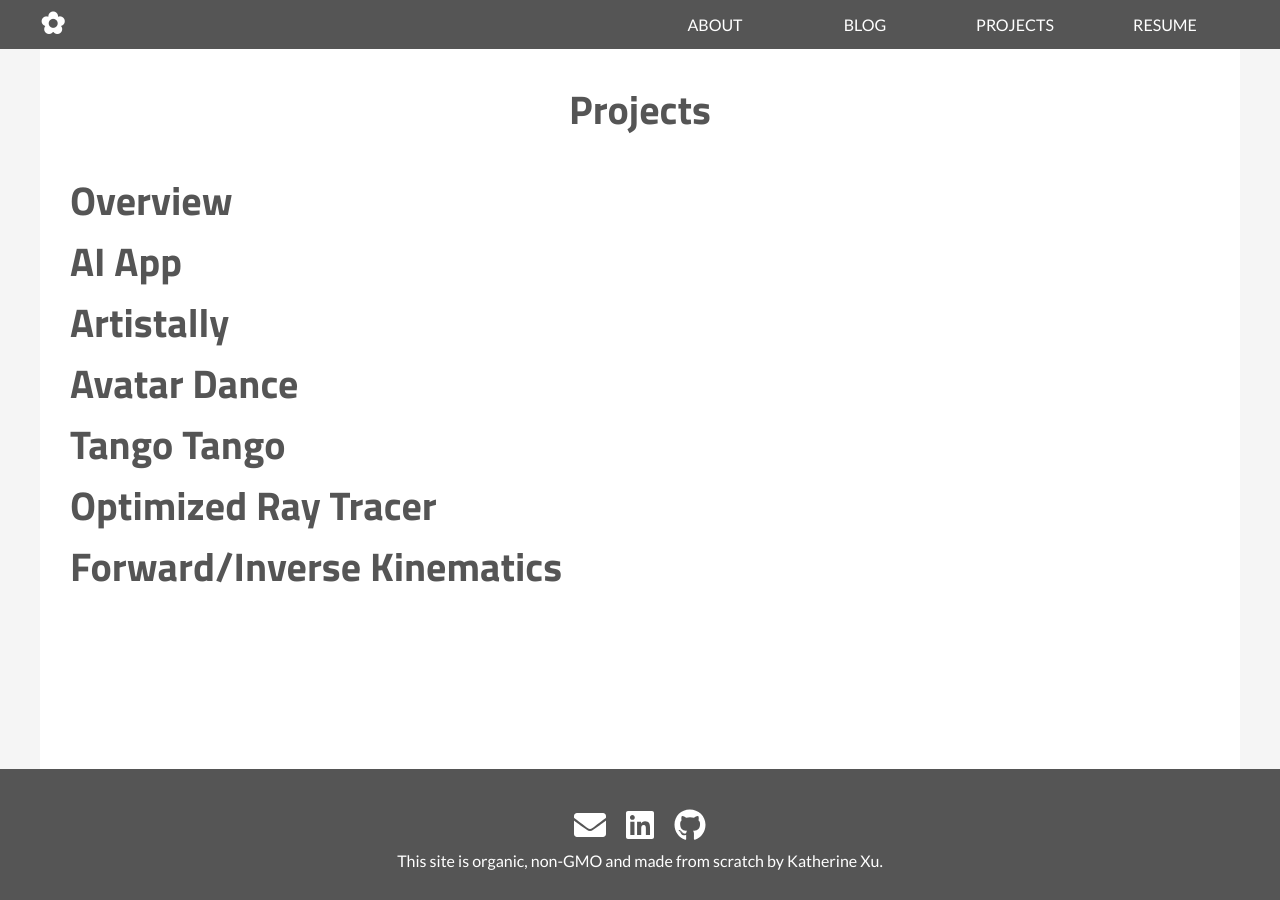
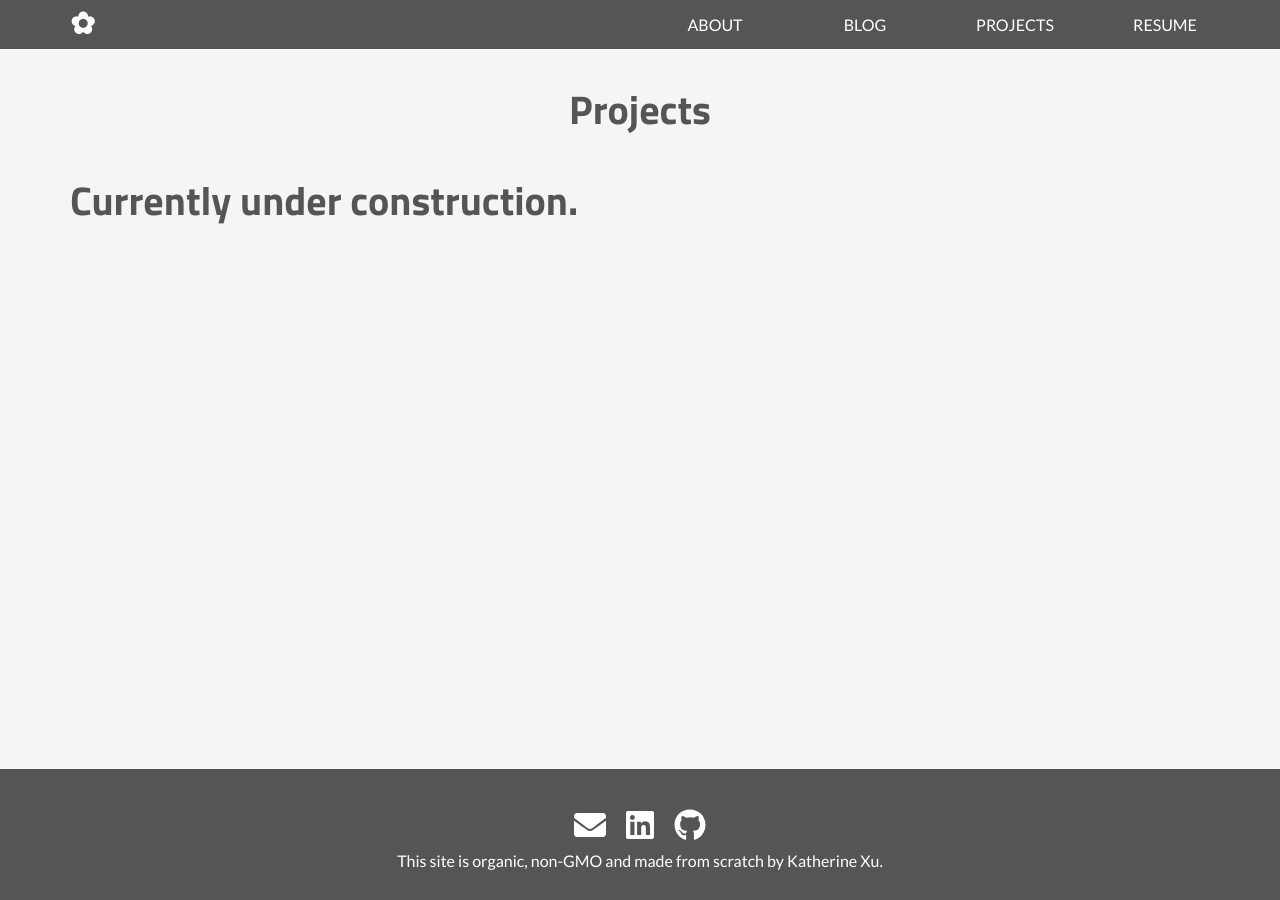
Before and after one commit to zhixu/zhixu.github.io, a Jekyll site: the page built from pages/projects.html, in a window 1280 px wide. Built offline with Jekyll 4.4.1, drawn with Linux system fonts in a browser that asks for light colours; nearby versions of some CDN libraries.

Commit message:
Shrunk assets and added aimations

```diff
--- a/_includes/head.html
+++ b/_includes/head.html
@@ -10,4 +10,5 @@
   {% if jekyll.environment == 'production' and site.google_analytics %}
     {% include google-analytics.html %}
   {% endif %}
+  <title>Katherine Xu</title>
 </head>
--- a/_layouts/splash.html
+++ b/_layouts/splash.html
@@ -7,14 +7,16 @@
         <main class="splash__main" aria-label="Content">
             <div class="splash__content">
                 <div class="svg-animate">
-                {% include_relative /assets/images/test.svg %}
+                    {% include_relative /assets/images/helloworld.svg %}
                 </div>
                 <h1 class="splash__header">Katherine Xu codes, draws and drinks coffee.</h1>
             </div>
+        </main>
 
         {% assign default_paths = site.pages | map: "path" %}
             {% assign page_paths = site.header_pages | default: default_paths %}
             {% if page_paths %}
+            <div class="splash__nav">
                 <nav class="nav">
                     <ul class="nav__list">
                         {% for path in page_paths %}
@@ -27,8 +29,8 @@
                         {% endfor %}
                     </ul>
                 </nav>
+            </div>
             {% endif %}
-    </main>
         <script src="../assets/js/svg-animate.js"></script>
     </body>
 
--- /dev/null
+++ b/_sass/_animations.scss
@@ -0,0 +1,35 @@
+@keyframes fadeInUp {
+    0% {
+      opacity: 0;
+      transform: translate3d(0, 100%, 0);
+    }
+
+    100% {
+      opacity: 1;
+      transform: none;
+    }
+  }
+
+  @keyframes slideInUp {
+    0% {
+      // opacity: 0;
+      transform: translate3d(0, 100%, 0);
+    }
+
+    100% {
+      // opacity: 1;
+      transform: none;
+    }
+  }
+
+  @keyframes slideOutUp {
+    0% {
+      opacity: 1;
+      transform: none;
+    }
+
+    100% {
+      opacity: 0;
+      transform: translate3d(0, 100%, 0);
+    }
+  }
--- a/assets/main.scss
+++ b/assets/main.scss
@@ -5,6 +5,8 @@
 @charset "utf-8";
 
 //@import "minima";
+
+@import "animations";
 
 // google fonts
 // @import url(https://fonts.googleapis.com/css?family=Lato|Montserrat:700);
@@ -80,6 +82,7 @@ h6 { font-size: 2rem;
     display: grid;
     grid-template-columns: unquote("1fr [content-col-start] minmax(40rem, 120rem) [content-col-end content-end] 1fr");
     grid-template-rows: unquote("[navbar-start] auto [navbar-end content-row-begin] 1fr [content-row-end footer-start] auto [footer-end]");
+    // overflow: hidden;
 }
 
 .header {
@@ -89,8 +92,11 @@ h6 { font-size: 2rem;
 .content {
     grid-row: 2 / 3;
     grid-column: 2 / 3;
-    background-color: #fff;
     padding: 3rem;
+
+    &--slideInUp {
+        animation: slideInUp .5s ease-out;
+    }
 }
 
 .page {
@@ -120,20 +126,34 @@ h6 { font-size: 2rem;
 /* ---------------------------------- */
 .splash {
     &__container {
-        width: 100vw;
-        height: 100vh;
         display: grid;
         grid-template-rows: repeat(3, 1fr);
-        grid-template-columns: repeat(3, 1fr);
+        grid-template-columns: 1fr 70vw 1fr;
         align-items: center;
         justify-items: center;
         text-align: center;
         background-color: $color-gray-light;
+        overflow: hidden;
+        animation: fadeInUp 1s ease-out;
     }
 
     &__main {
         grid-row: 2 / 3;
         grid-column: 2 / 3;
+    }
+
+    &__nav {
+        background-color: $color-gray-dark;
+        width: 100%;
+        grid-row: 3 / 3;
+        grid-column: 1 / 4;
+        align-self: end;
+        justify-self: center;
+        display: grid;
+        grid-template-columns: repeat(3, 1fr);
+        > .nav {
+            grid-column: 2 / 3;
+        }
     }
 }
 
@@ -153,7 +173,7 @@ h6 { font-size: 2rem;
     }
 
     &__title {
-        display: inline-block;
+        padding-left: 3rem;
         align-self: start;
     }
 
--- a/pages/projects.html
+++ b/pages/projects.html
@@ -4,16 +4,4 @@ permalink: /projects/
 layout: page
 ---
 
-<h1>Overview</h1>
-
-<h1>AI App</h1>
-
-<h1>Artistally</h1>
-
-<h1>Avatar Dance</h1>
-
-<h1>Tango Tango</h1>
-
-<h1>Optimized Ray Tracer</h1>
-
-<h1>Forward/Inverse Kinematics</h1>
+<h1>Currently under construction.</h1>
--- a/pages/resume.html
+++ b/pages/resume.html
@@ -3,7 +3,7 @@ title: Resume
 permalink: /resume/
 layout: page
 ---
-<p class="page__subtitle">PDF version is available <a href="#">here</a> for download.</p>
+<p class="page__subtitle">PDF version is available <a href="/assets/CV_XuKatherine_fin.pdf">here</a> for download.</p>
 <div class="resume__container">
     <div>
         <div class="resume__title">
```
Also changed, not shown: assets/images/helloworld.svg (added), assets/images/kat.png, assets/images/test.svg (deleted), assets/images/test2.svg (deleted), favicon.ico, 1 other file. Lines whose indentation alone changed are shown as unchanged.
